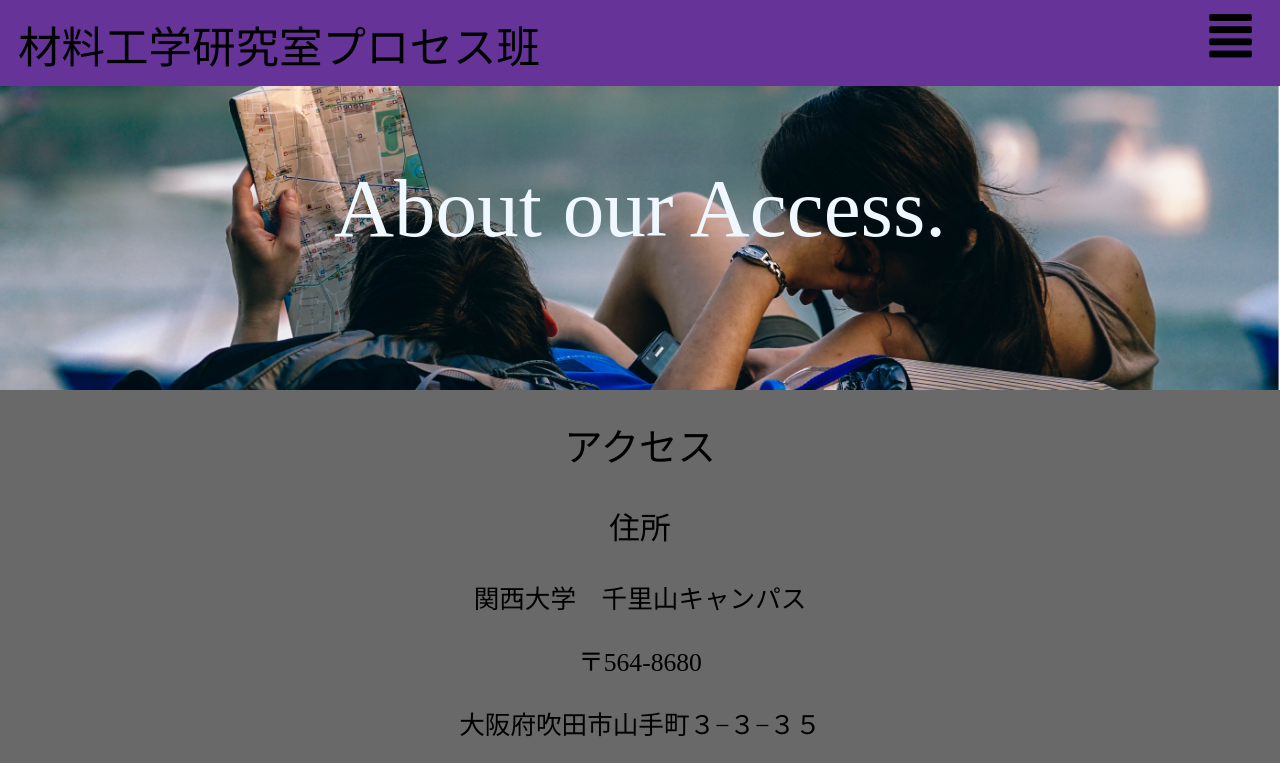
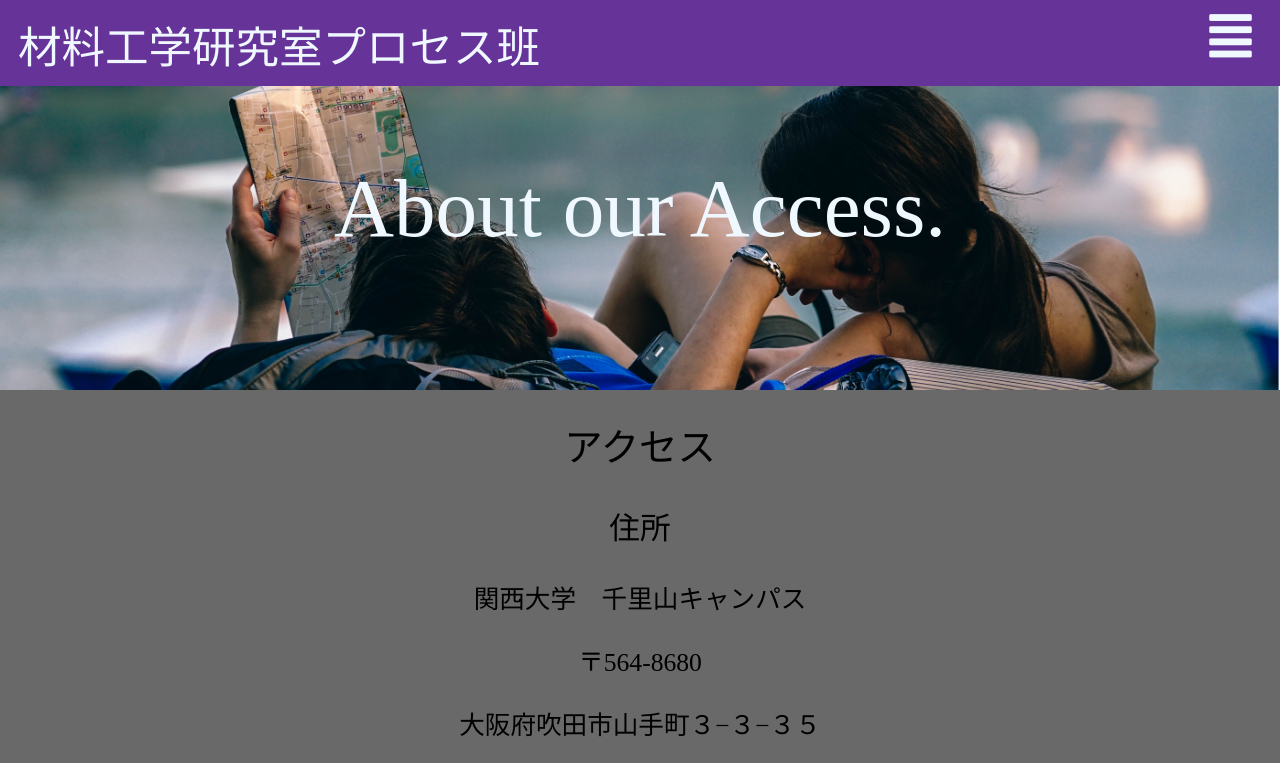
Before and after one commit to KA60KD62/KZP, a plain HTML site: page HTML/access.html in a window 1280 px wide. Shown: the top 763 px of the page. Drawn offline with nearby package versions, Linux system fonts and the light colour scheme; grey boxes are pictures that could not be loaded.

Commit message:
Update access.css

```diff
--- a/CSS/access.css
+++ b/CSS/access.css
@@ -18,7 +18,7 @@ header{
     float: left;
     font-size:3.4vmax;
     padding:1vmax 0 0.8vmax 1.4vmax;
-    color: black;
+    color: aliceblue;
 }
 .header-menu{
     float:right;
@@ -26,6 +26,7 @@ header{
     padding:0.8vmax 2.2vmax 0 0;
     cursor: pointer;
     display: block;
+    color:aliceblue;
 }
 .clear {
     clear:both;　/*floatの解除*/
@@ -116,6 +117,7 @@ footer{
     background:rebeccapurple;
     width:100%;
     height: 100%;
+    color:aliceblue;
 }
 .footer{
     padding:0.5vmax;
```
